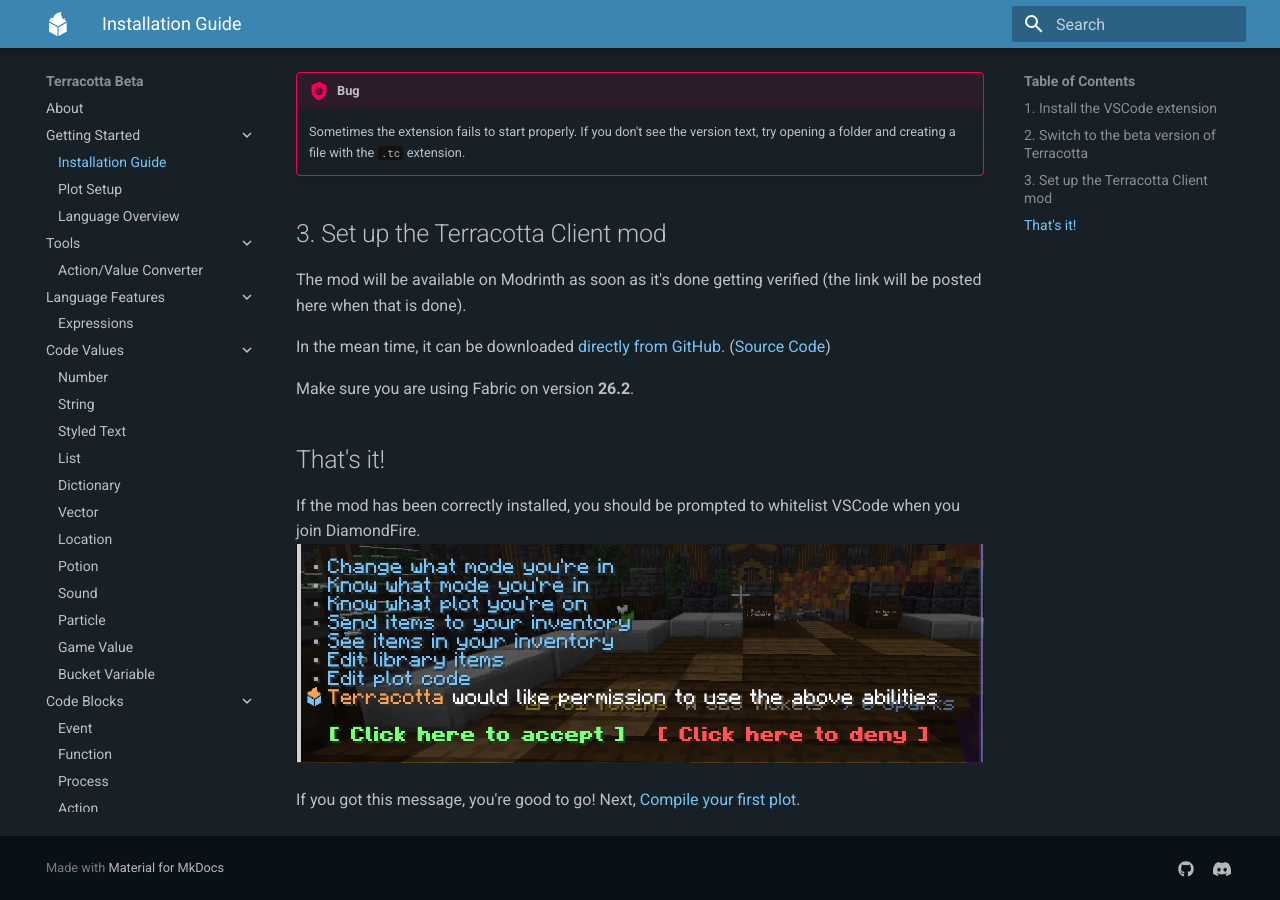
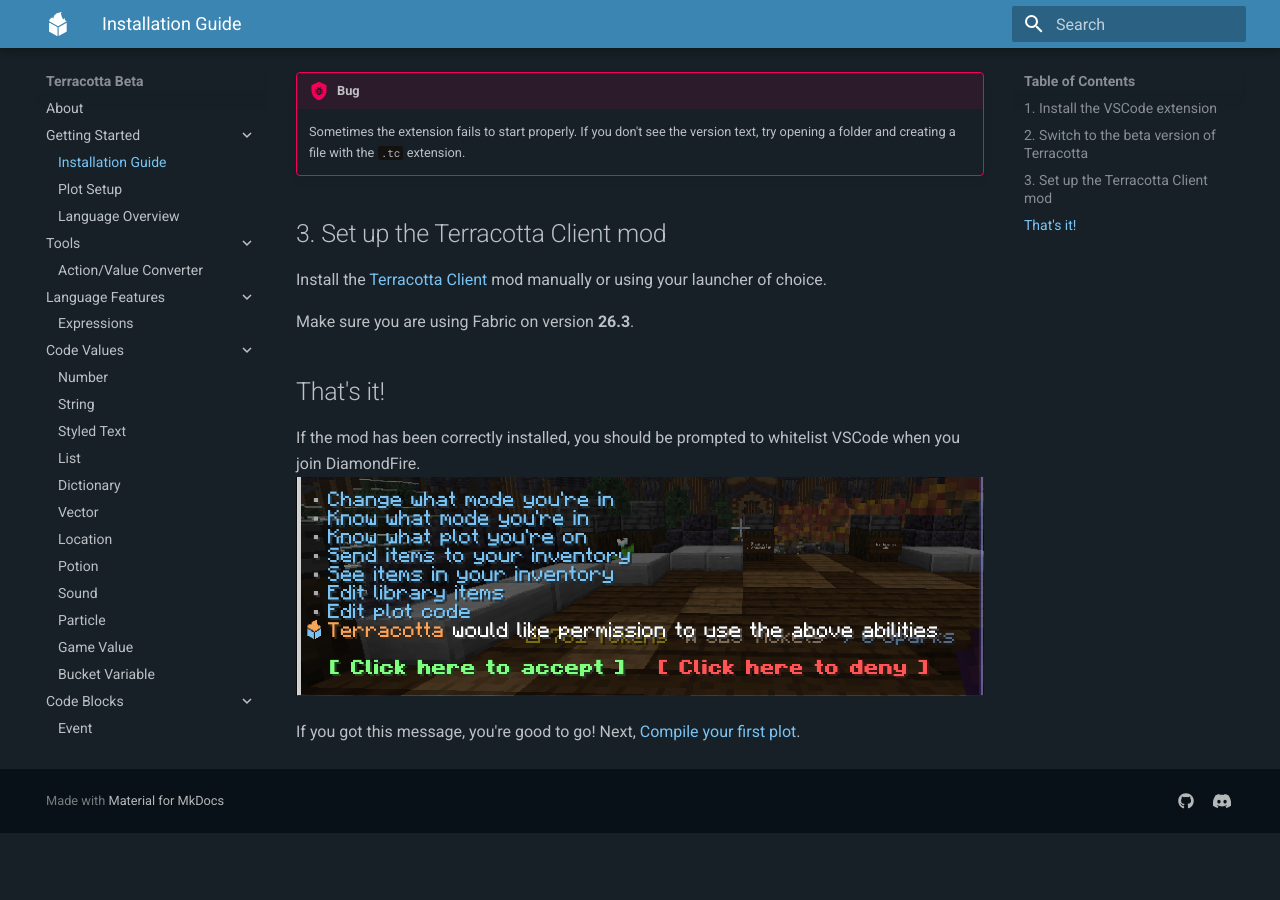
Before and after one commit to Owlfroggy/terracotta-beta-docs, an MkDocs documentation site: the page built from docs/getting_started/installation_guide.md, in a window 1280 px wide and 900 px high, scrolled down 1221 px. Built offline with MkDocs 1.6.1 and Material for MkDocs 9.7.7, drawn with Linux system fonts in a browser that asks for light colours; after the commit the page ends 2054 px from its top, so only the background shows below that.

Commit message:
update mod download instructions

```diff
--- a/docs/getting_started/installation_guide.md
+++ b/docs/getting_started/installation_guide.md
@@ -29,12 +29,9 @@ To install it, click the `Terracotta vX.X.X` text in the bottom right corner of
     If you don't see the version text, try opening a folder and creating a file with the `.tc` extension.
 
 ## 3. Set up the Terracotta Client mod
-<!-- Install the [Terracotta Client](https://modrinth.com/mod/codeclient) mod manually or using your launcher of choice.  -->
-The mod will be available on Modrinth as soon as it's done getting verified (the link will be posted here when that is done).
+Install the [Terracotta Client](https://modrinth.com/mod/terracotta-client) mod manually or using your launcher of choice.
 
-In the mean time, it can be downloaded [directly from GitHub](https://github.com/Owlfroggy/terracotta-client-mod/releases/download/v1.0.1/terracotta-client-1.0.1.jar). ([Source Code](https://github.com/Owlfroggy/terracotta-client-mod))
-
-Make sure you are using Fabric on version **26.2**.
+Make sure you are using Fabric on version **26.3**.
 
 ## That's it!
 
```
